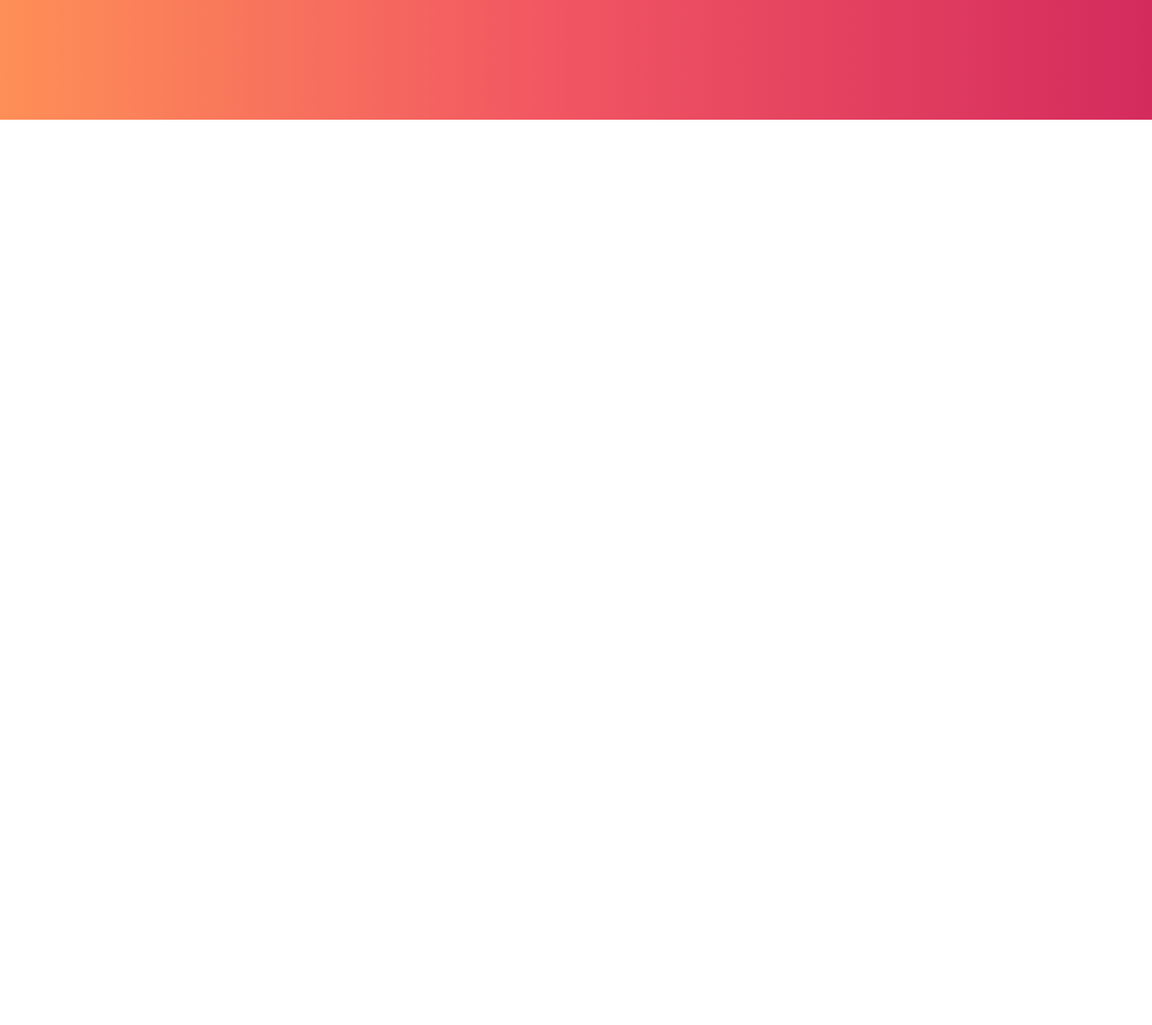
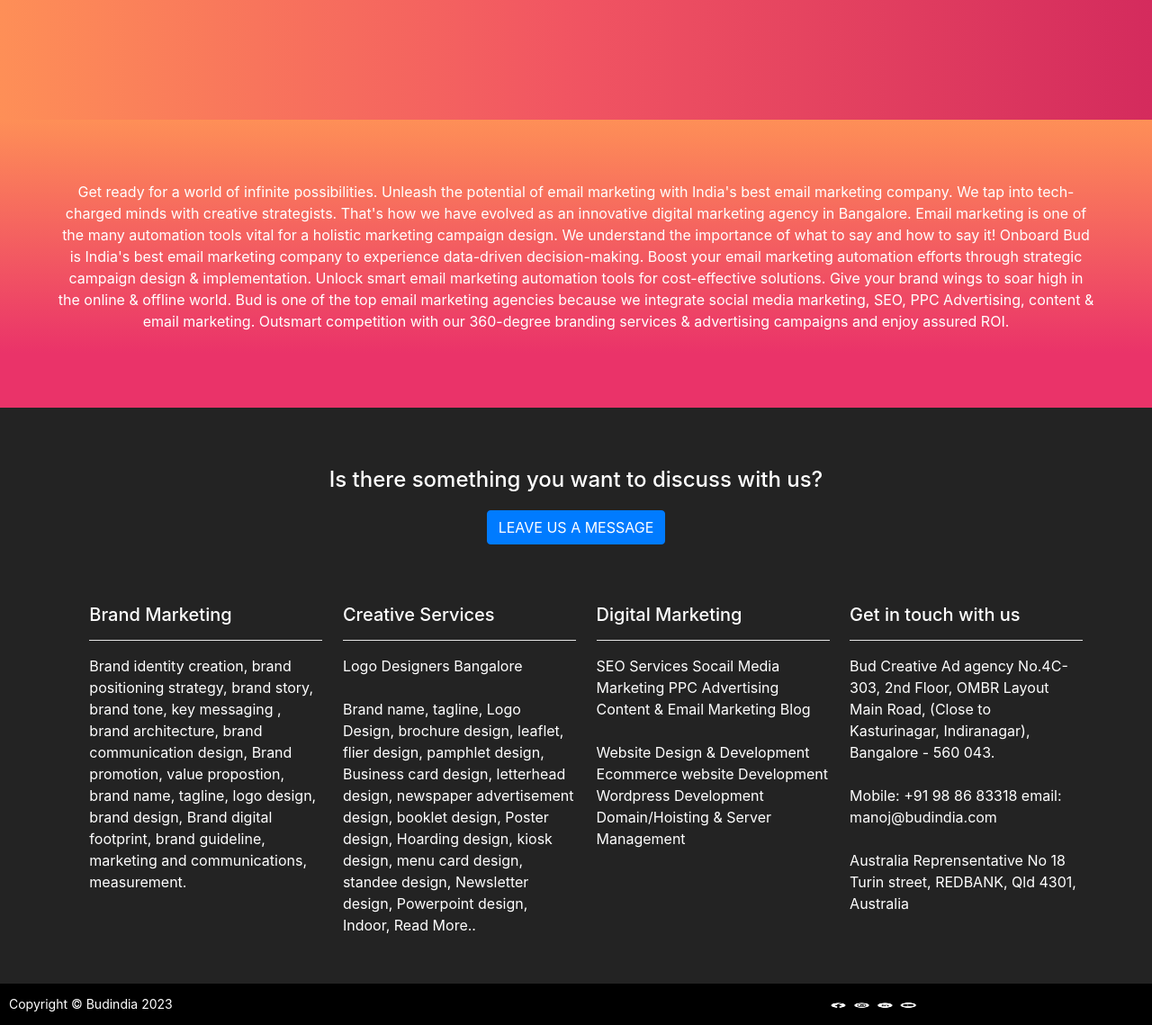
Before and after one commit to zireal23/Front-end-Assignment, a plain HTML site: page index.html in a window 1280 px wide. Shown: the part 4999-6138 px from the top of the page at 90% size. Before the commit the page ends 5132 px from the top, so only its background shows below. Drawn offline with nearby package versions, Linux system fonts and the light colour scheme.

Commit message:
second commit

```diff
--- a/index.html
+++ b/index.html
@@ -390,7 +390,117 @@
       </div>
     </div>
 
+    <div class="secondlast">
+        <!-- <h1>Get ready for a world of infinite possibilities.</h1> -->
+        <p style="margin-left: 5%; margin-right: 5%;">Get ready for a world of infinite possibilities. Unleash the potential of email marketing with India's best email marketing company. We
+            tap into tech-charged minds with creative strategists. That's how we have evolved as an innovative digital marketing
+            agency in Bangalore. Email marketing is one of the many automation tools vital for a holistic marketing campaign design. We
+            understand the importance of what to say and how to say it!
+            Onboard Bud is India's best email marketing company to experience data-driven decision-making. Boost your
+            email marketing automation efforts through strategic campaign design & implementation. Unlock smart email marketing
+            automation tools for cost-effective solutions. Give your brand wings to soar high in the online & offline world.
+            Bud is one of the top email marketing agencies because we integrate social media marketing, SEO, PPC Advertising, content & email
+            marketing. Outsmart competition with our 360-degree branding services & advertising campaigns and enjoy assured ROI.</p>
+    </div>
+
+
+    <div class="card-section-footer">
+      <div class="card-section-text">
+        <h4 style="margin-bottom: 1.5%;">Is there something you want to discuss with us?</h4>
+        <button type="button" class="btn btn-primary">LEAVE US A MESSAGE</button>
+      </div>
+
+        <div class="card-collection">
+          <div class="block">
+            <h5>
+            Brand Marketing
+          </h5>
+          <hr style="background-color: white;">
+          <p>
+           Brand identity creation, brand positioning strategy,
+           brand story, brand tone, key messaging , brand
+           architecture, brand communication design, Brand
+           promotion, value propostion, brand name, tagline,
+           logo design, brand design, Brand digital footprint,
+           brand guideline, marketing and communications,
+           measurement.
+          </p>
+        </div>
+        <div class="block">
+          <h5>
+           Creative Services
+          </h5>
+          <hr style="background-color: white;">
+          <p >
+            Logo Designers Bangalore
+            <br>
+            <br>
+            Brand name, tagline, Logo Design, brochure design,
+            leaflet, flier design, pamphlet design, Business card
+            design, letterhead design, newspaper advertisement
+            design, booklet design, Poster design, Hoarding
+            design, kiosk design, menu card design, standee
+            design, Newsletter design, Powerpoint design, Indoor,
+            Read More..
+          </p>
+        </div>
+        <div class="block">
+          <h5>
+            Digital Marketing
+          </h5>
+          <hr style="background-color: white;">
+          <p>
+            SEO Services
+            Socail Media Marketing
+            PPC Advertising
+            Content & Email Marketing
+            Blog
+            <br>
+            <br>
+            Website Design & Development
+            Ecommerce website Development
+            Wordpress Development
+            Domain/Hoisting & Server Management
+          </p>
+        </div>
+        <div class="block">
+          <h5>
+            Get in touch with us
+          </h5>
+          <hr style="background-color: white;">
+          <p>
+            Bud Creative Ad agency
+            No.4C-303, 2nd Floor,
+            OMBR Layout Main Road, (Close to Kasturinagar,
+            Indiranagar),
+            Bangalore - 560 043.
+            <br>
+            <br>
+            Mobile: +91 98 86 83318
+            email: manoj@budindia.com
+            <br>
+            <br>
+            Australia Reprensentative
+            No 18 Turin street, REDBANK,
+            Qld 4301, Australia
+          </p>
+        </div>
+      </div>
+
+      </div>
+
+
+
     <!-- The rest of your page content goes here -->
+    <footer>
+        <div class="footer-left">
+          Copyright &copy; Budindia 2023
+        </div>
+        <div class="footer-right">
+          <a><img src="./images/footer-icon.jpg"></a>
+        </div>
+    </footer>
+
 
     <!-- Add Bootstrap JS and jQuery (required for Bootstrap) -->
     <script src="https://code.jquery.com/jquery-3.5.1.slim.min.js"></script>
--- a/styles.css
+++ b/styles.css
@@ -223,3 +223,68 @@ a {
 .bg-black {
   background-color: #000;
 }
+
+.card-section-footer {
+  display: flex;
+  flex-direction: column;
+  background-color: rgb(35, 35, 35);
+  align-items: center;
+  color: white;
+  height: 80vh;
+}
+.card-section-text{
+  width: 100%;
+  height: 30%;
+  margin-top: 1%;
+  display: flex;
+  flex-direction: column;
+  margin-bottom: 1%;
+  justify-content: center;
+  align-items: center;
+}
+
+.block {
+  width: 22vw;
+  height: 40vh;
+  margin-left: 2%;
+}
+
+.card-collection{
+  display: flex;
+  flex-direction: row;
+}
+
+
+.secondlast{
+  background: rgb(254,143,87);
+  background: linear-gradient(180deg, rgba(254,143,87,1) 0%, rgba(234,51,105,1) 81%);
+  color: white;
+  text-align: center;
+  height: 40vh;
+  display: flex;
+  justify-content:center;
+  align-items: center;
+}
+
+
+footer {
+  display: flex;
+  justify-content: space-between;
+  align-items: center;
+  padding: 10px;
+  background-color: black;
+  color: #fff;
+}
+
+.footer-left {
+  font-size: 14px;
+}
+
+.footer-right {
+  display: flex;
+}
+
+.footer-right img {
+  width: 30%;
+  height: 30%; /* Set the desired width for the social media icons */
+}
```
Also changed, not shown: images/footer-icon.jpg (added).
